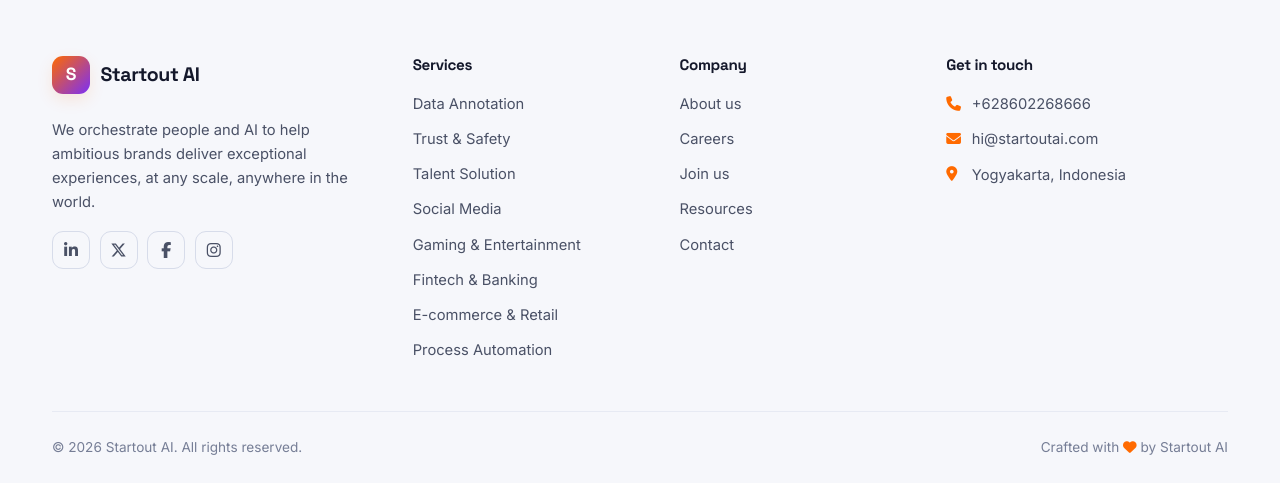
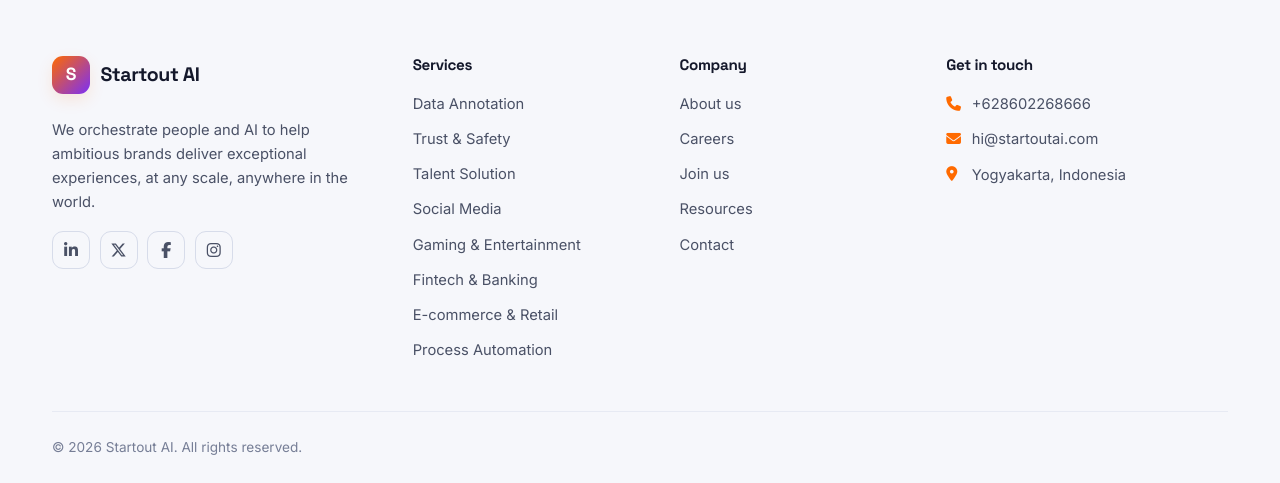
Before and after one commit to suluharwani/startout-ai, a PHP site: page / in a window 1280 px wide; the page is wider, and only the part inside the window is pictured. Shown: the part 5370-5853 px from the top of that part. Run offline with PHP 8.4, Linux system fonts and the light colour scheme; data that the repository does not hold is empty; some libraries are stand-ins or nearby versions.

Commit message:
Update footer.php

```diff
--- a/app/Views/layouts/footer.php
+++ b/app/Views/layouts/footer.php
@@ -76,7 +76,6 @@ $copyright   = str_replace('{year}', (string) $year, setting('copyright_text', '
 
         <div class="footer-bottom">
             <span><?= e($copyright) ?></span>
-            <span class="footer-made">Crafted with <i class="fa-solid fa-heart" style="color:var(--primary)"></i> by <?= e(setting('company_name')) ?></span>
         </div>
     </div>
 </footer>
```
